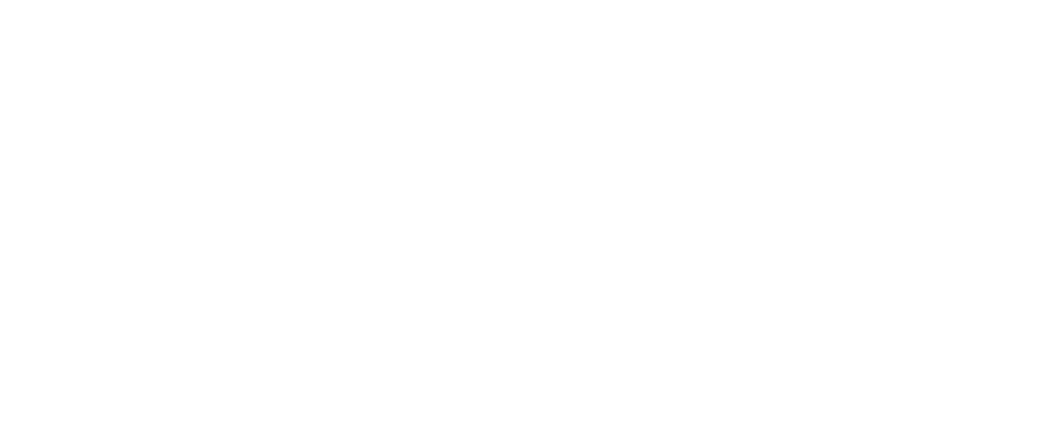
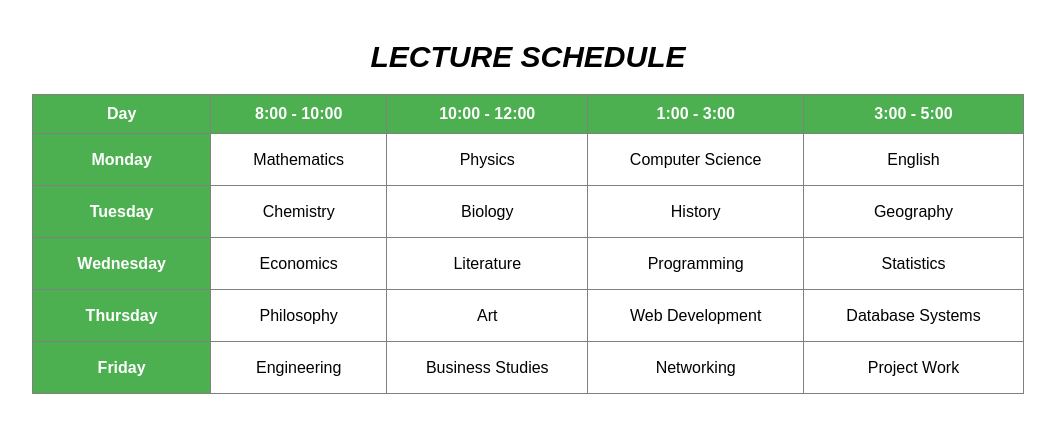
Before and after one commit to mohad6/LOCUS-AFRICA, a plain HTML site: page ASSIGNMENT/EXERCISE 1/INDEX.HTML in a window 1280 px wide. Shown: the whole page, without its empty margins (112-1167 px from the left). Drawn offline with Linux system fonts and the light colour scheme.

Commit message:
Add lecture schedule HTML structure and CSS styling

```diff
--- a/ASSIGNMENT/EXERCISE 1/INDEX.HTML
+++ b/ASSIGNMENT/EXERCISE 1/INDEX.HTML
@@ -1,12 +1,61 @@
 <!DOCTYPE html>
 <html lang="en">
-<head>
-    <meta charset="UTF-8">
-    <meta name="viewport" content="width=device-width, initial-scale=1.0">
-    <title>Document</title>
-    <link rel="stylesheet" href="/ASSIGNMENT/EXERCISE 1/STYLES.CSS"/>
-</head>
-<body>
-
-</body>
+  <head>
+    <meta charset="UTF-8" />
+    <meta name="viewport" content="width=device-width, initial-scale=1.0" />
+    <title>Lecture Schedule</title>
+    <link rel="stylesheet" href="/ASSIGNMENT/EXERCISE 1/STYLES.CSS" />
+  </head>
+  <body>
+    <header>LECTURE SCHEDULE</header>
+    <div>
+      <table border="1">
+    <thead >
+          <tr>
+            <th>Day</th>
+            <th>8:00 - 10:00</th>
+            <th>10:00 - 12:00</th>
+            <th>1:00 - 3:00</th>
+            <th>3:00 - 5:00</th>
+          </tr>
+        </thead>
+        <tbody>
+          <tr>
+            <th>Monday</th>
+            <td>Mathematics</td>
+            <td>Physics</td>
+            <td>Computer Science</td>
+            <td>English</td>
+          </tr>
+            <th>Tuesday</th>
+        <td>Chemistry</td>
+        <td>Biology</td>
+        <td>History</td>
+        <td>Geography</td>
+      </tr>
+      <tr>
+        <th>Wednesday</th>
+        <td>Economics</td>
+        <td>Literature</td>
+        <td>Programming</td>
+        <td>Statistics</td>
+      </tr>
+      <tr>
+        <th>Thursday</th>
+        <td>Philosophy</td>
+        <td>Art</td>
+        <td>Web Development</td>
+        <td>Database Systems</td>
+      </tr>
+      <tr>
+        <th>Friday</th>
+        <td>Engineering</td>
+        <td>Business Studies</td>
+        <td>Networking</td>
+        <td>Project Work</td>
+      </tr>
+        </tbody>
+      </table>
+    </div>
+  </body>
 </html>
--- a/ASSIGNMENT/EXERCISE 1/STYLES.CSS
+++ b/ASSIGNMENT/EXERCISE 1/STYLES.CSS
@@ -0,0 +1,39 @@
+*{
+    margin: 0 auto;
+    padding: 0;
+    box-sizing: border-box;
+
+}
+body{
+    background-color:white;
+    font-family:Arial, Helvetica, sans-serif;
+     text-align: center;
+     color: black;
+     font-weight: 500;
+     margin: 20px auto;
+     padding: 20px;
+
+
+}
+header{
+    font-style: italic;
+    font-weight: 800;
+    font-size: 30px;
+   margin-bottom: 20px;
+
+}
+table{
+    height:300px;
+     border-collapse: collapse;
+     width: 80%;
+     text-align: center;
+
+}
+th{
+    background-color: #4CAF50;
+    color: white;
+    padding: 10px;
+}
+thead{
+background-color: #f2f2f2; color: #333;
+}
```
